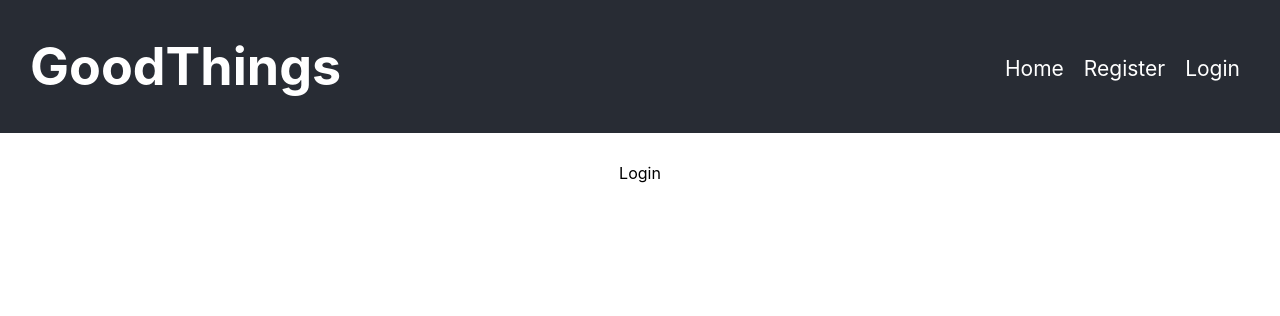
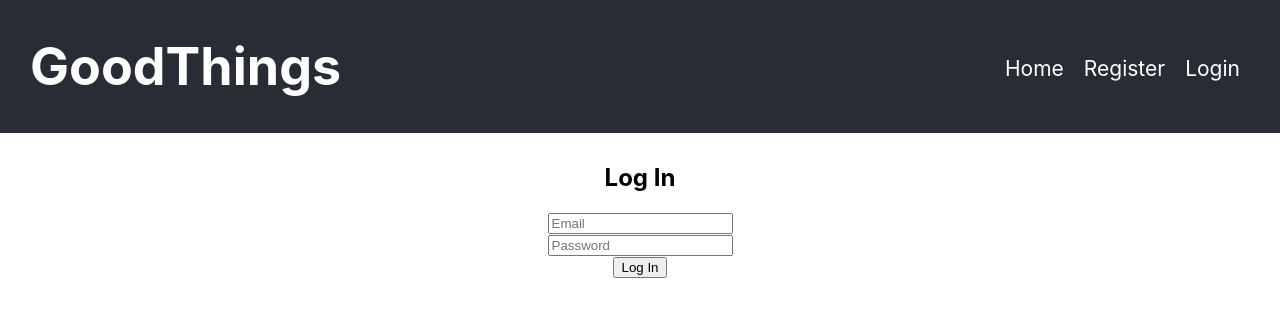
Before and after one commit to itdev161-fa2019/emily-merline, a React (Create React App) app in the folder client/: page /login in a window 1280 px wide. Shown: the top 316 px of the page. Built offline with nearby package versions, Linux system fonts and the light colour scheme.

Commit message:
Completed Activity 8

```diff
--- a/client/src/components/Login/Login.js
+++ b/client/src/components/Login/Login.js
@@ -1,7 +1,88 @@
-import React from 'react';
+import React, { useState } from 'react';
+import axios from 'axios';
+import { useHistory } from 'react-router-dom';
 
-const Login = () => {
-    return <div>Login</div>
+const Login = ({ authenticateUser }) => {
+    let history = useHistory();
+    const [userData, setUserData] = useState({
+        email: '',
+        password: ''
+    });
+    const [errorData, setErrorData] = useState({ errors: null });
+
+    const { email, password } = userData;
+    const { errors } = errorData;
+
+    const onChange = e => {
+        const { name, value } = e.target;
+        setUserData({
+            ...userData,
+            [name]: value
+        })
+    }
+
+    const loginUser = async () => {
+        const newUser = {
+            email: email,
+            password: password
+        }
+
+        try {
+            const config = {
+                headers: {
+                    'Content-Type': 'application/json'
+                }
+            }
+
+            const body = JSON.stringify(newUser);
+            const res = await axios.post('http://localhost:5000/api/login', body, config);
+
+            //Store user data and redirect
+            localStorage.setItem('token', res.data.token);
+            history.push('/')
+
+        } catch (error) {
+            //Clear user data
+            localStorage.removeItem('token');
+
+            setErrorData({
+                ...errors,
+                errors: error.response.data.errors
+            })
+        }
+
+        authenticateUser();
+    }
+
+    return (
+        <div>
+            <h2>Log In</h2>
+            <div>
+                <input
+                type="text"
+                placeholder="Email"
+                name="email"
+                value={email}
+                onChange={e => onChange(e)} />
+            </div>
+            <div>
+                <input
+                type="text"
+                placeholder="Password"
+                name="password"
+                value={password}
+                onChange={e => onChange(e)} />
+            </div>
+            <div>
+                <button onClick={() => loginUser()}>Log In</button>
+            </div>
+            <div>
+                {errors && errors.map(error =>
+                <div key={error.msg}>{error.msg}</div>)}
+            </div>
+        </div>
+
+    )
 }
 
 export default Login;
--- a/client/src/components/Register/Register.js
+++ b/client/src/components/Register/Register.js
@@ -1,6 +1,6 @@
 import React, { useState } from 'react';
 import axios from 'axios';
-import { userHistory } from 'react-router-dom';
+import { useHistory } from 'react-router-dom';
 
 const Register = ( { authenticateUser }) => {
     let history = useHistory();
```
